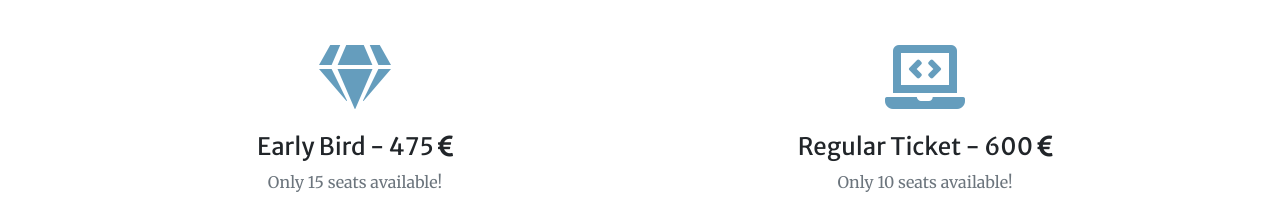
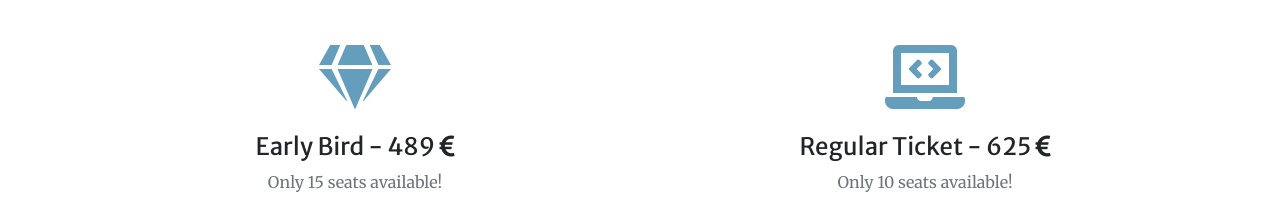
Before and after one commit to netcorebcn/universalabstractions, a website with bundled scripts: page index.html in a window 1280 px wide. Shown: the part 1086-1301 px from the top of the page. Built offline with nearby package versions, Linux system fonts and the light colour scheme.

Commit message:
update prices

```diff
--- a/index.html
+++ b/index.html
@@ -107,7 +107,7 @@
         <div class="col-lg-6 col-md-6 text-center">
           <div class="mt-5">
             <i class="fas fa-4x fa-gem text-primary mb-4"></i>
-            <h3 class="h4 mb-2">Early Bird - 475 <i class="fas fa-euro-sign"></i></h3>
+            <h3 class="h4 mb-2">Early Bird - 489 <i class="fas fa-euro-sign"></i></h3>
             <p class="text-muted mb-0">Only 15 seats available!</p>
             <hr class="divider my-4">
             <a class="btn btn-primary btn-xl js-scroll-trigger" href="https://markseemannworkshop.eventbrite.es">Get
@@ -117,7 +117,7 @@
         <div class="col-lg-6 col-md-6 text-center">
           <div class="mt-5">
             <i class="fas fa-4x fa-laptop-code text-primary mb-4"></i>
-            <h3 class="h4 mb-2">Regular Ticket - 600 <i class="fas fa-euro-sign"></i></h3>
+            <h3 class="h4 mb-2">Regular Ticket - 625 <i class="fas fa-euro-sign"></i></h3>
             <p class="text-muted mb-0">Only 10 seats available!</p>
             <hr class="divider my-4">
             <a class="btn disabled btn-primary btn-xl js-scroll-trigger"
```
